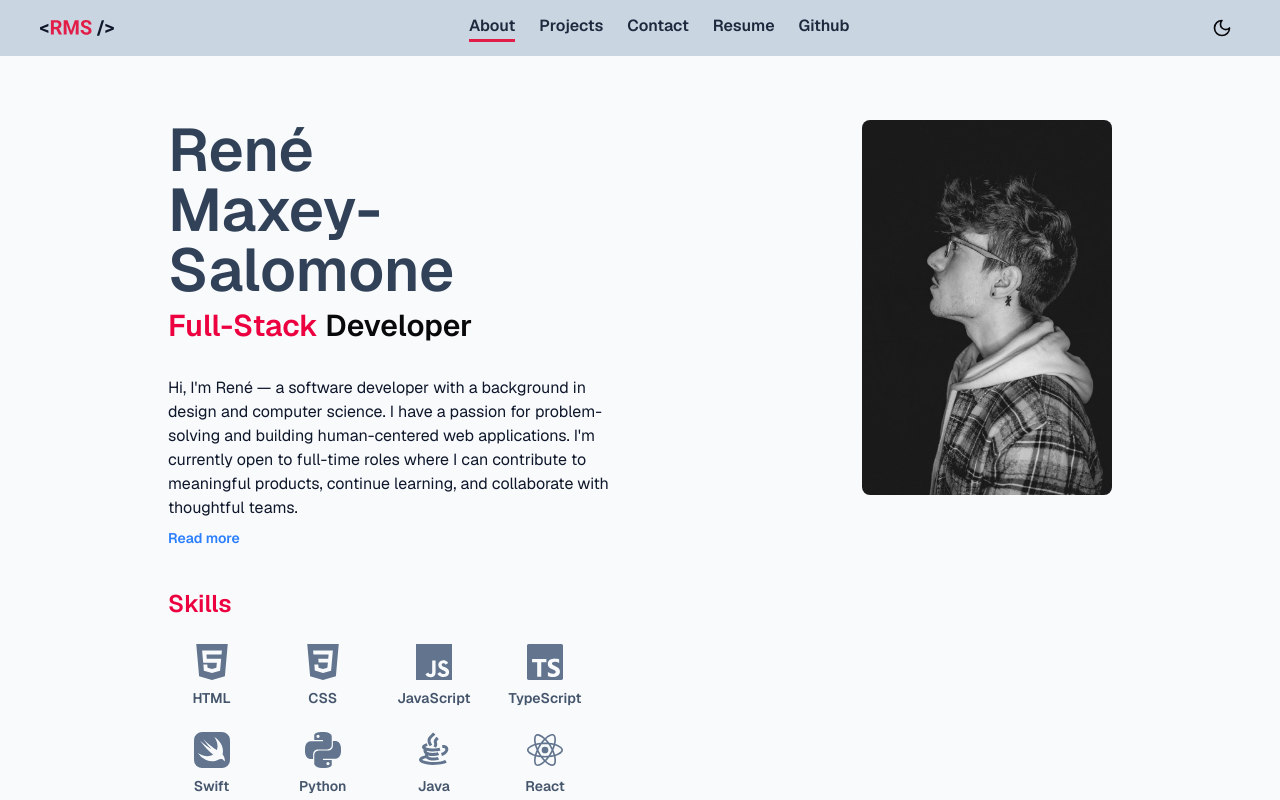
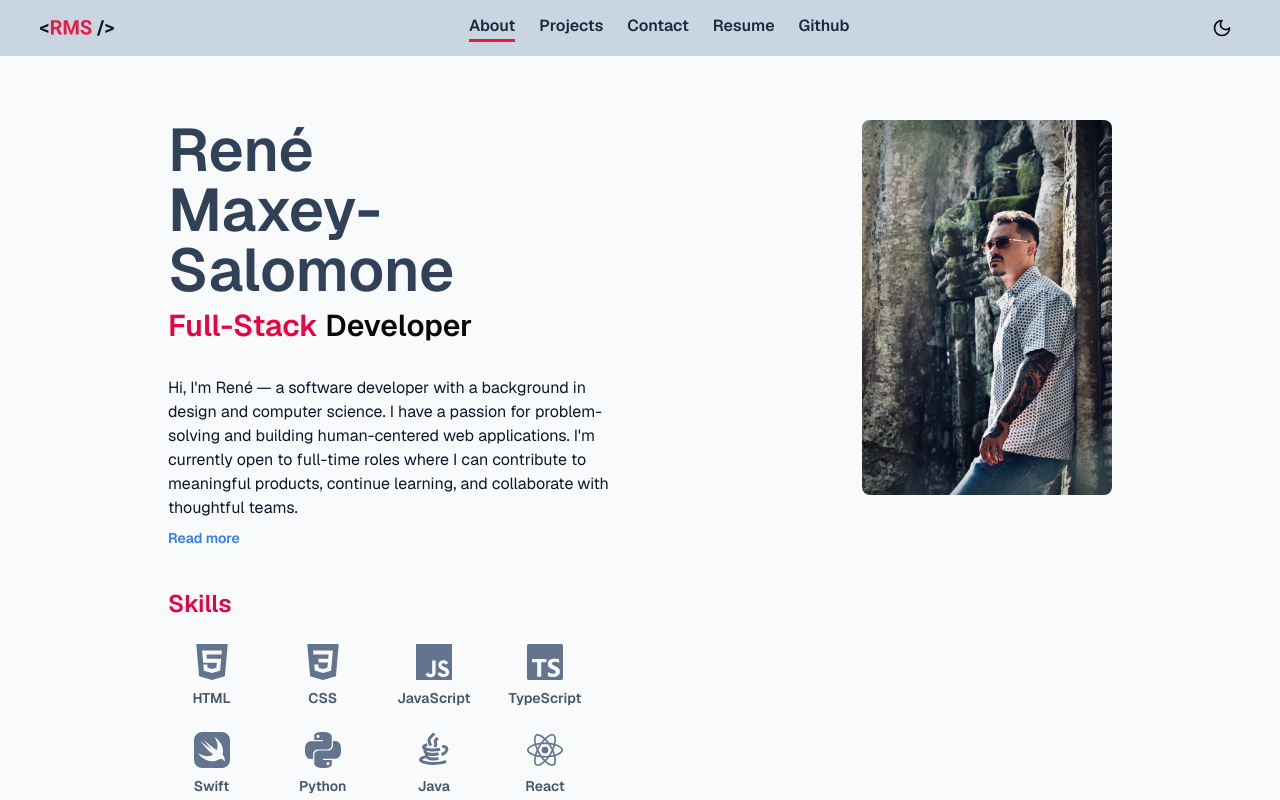
Before and after one commit to ReneMSdev/portfolio-website, a Next.js app: page / in a window 1280 px wide. Shown: the top 800 px of the page. Built offline with nearby package versions, Linux system fonts and the light colour scheme.

Commit message:
changed profile picture

```diff
--- a/src/app/page.js
+++ b/src/app/page.js
@@ -75,7 +75,7 @@ export default function Home() {
           <div className='relative inline-block'>
             {/* Image on top */}
             <Image
-              src='/img/profile/profile1.jpg'
+              src='/img/profile/profile.jpg'
               alt='Rene Maxey-Salomone'
               width={250}
               height={375}
```
Also changed, not shown: public/img/profile/profile-placeholder.jpg (renamed from public/img/profile/profile1.jpg), public/img/profile/profile.jpg.
